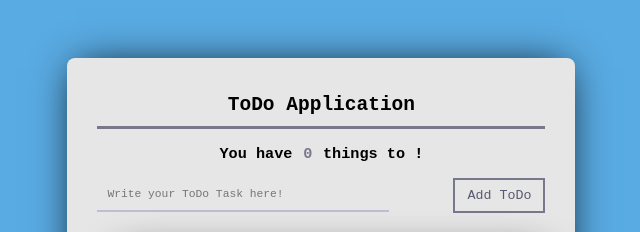
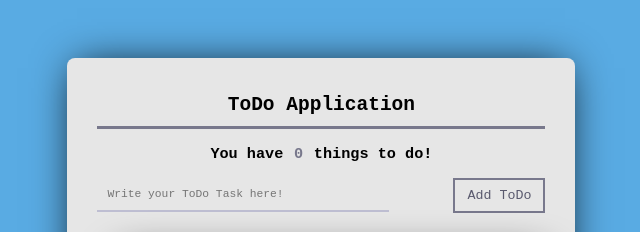
Before and after one commit to RajasBharambe/ToDo_Application, a plain HTML site: page index.html in a window 1280 px wide. Shown: the top 232 px of the page, 323-963 px from the left. Drawn offline with Linux system fonts and the light colour scheme.

Commit message:
Update index.html

```diff
--- a/index.html
+++ b/index.html
@@ -7,7 +7,7 @@
 <body>
   	<div class="form">
   		<h2>ToDo Application</h2>
-  		<h3>You have <span id="NoOfThings"></span> things to !</h3>
+  		<h3>You have <span id="NoOfThings"></span> things to do!</h3>
   		<input id="ToDoInput" placeholder="Write your ToDo Task here!"></input>
   		<button id="ToDoButton">Add ToDo</button>
   		<div class="listblock" id="style-1">
```
